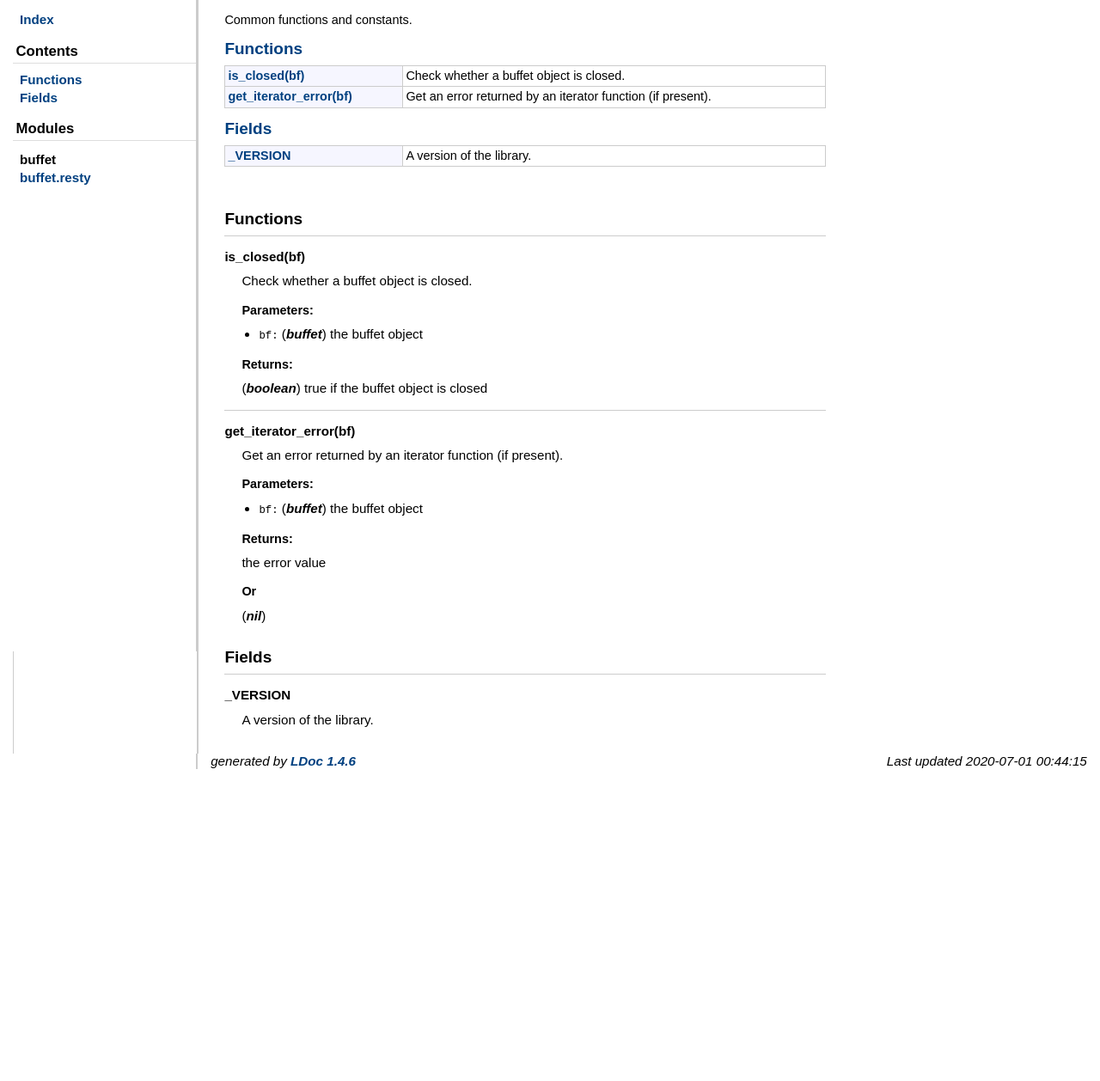
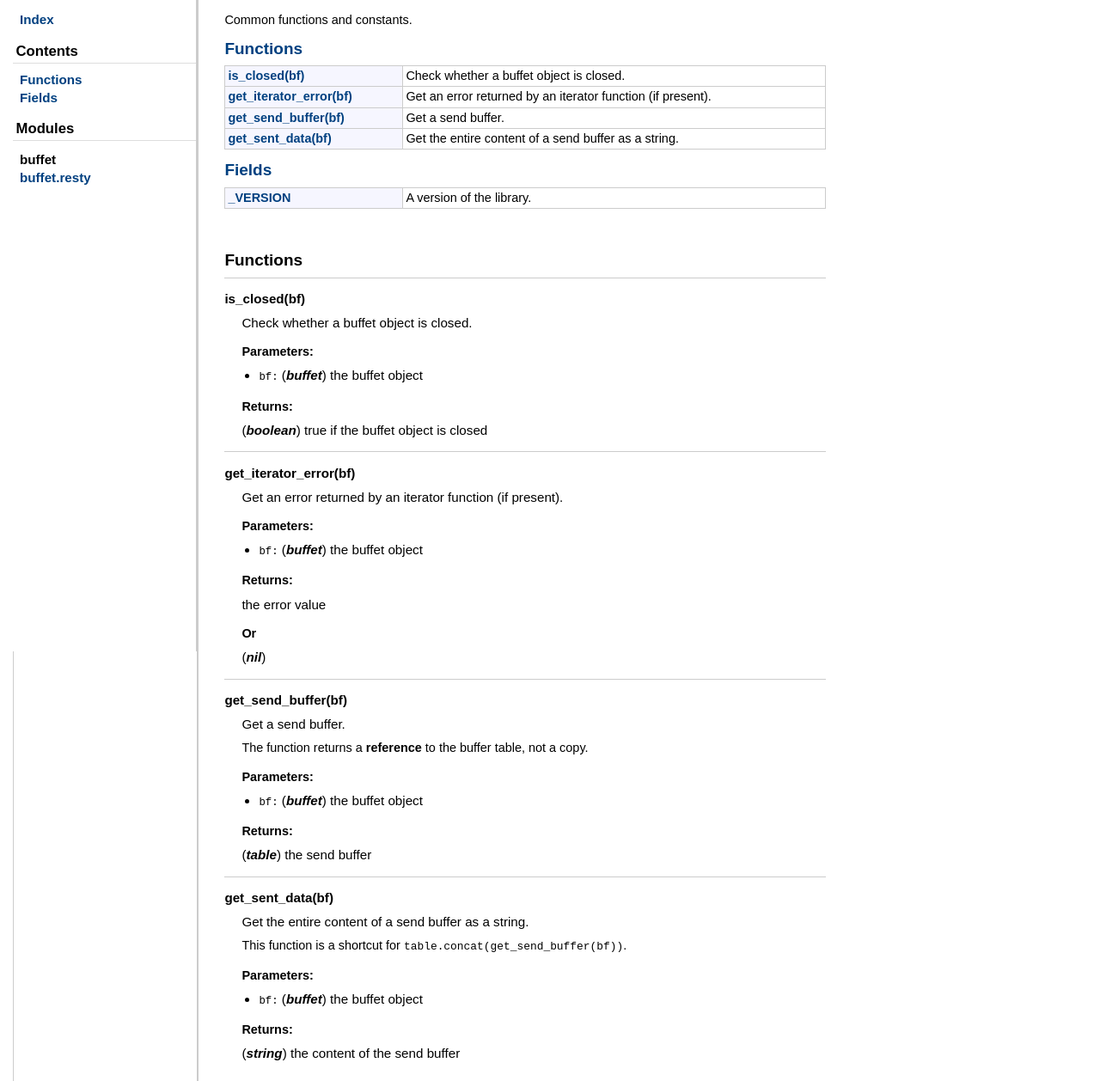
Before and after one commit to un-def/lua-buffet, a plain HTML site: page docs/modules/buffet.html in a window 1280 px wide. Shown: the part 42-1300 px from the top of the page at 86% size. Before the commit the page ends 937 px from the top, so only its background shows below. Drawn offline with Linux system fonts and the light colour scheme.

Commit message:
Implement send method

```diff
--- a/docs/modules/buffet.html
+++ b/docs/modules/buffet.html
@@ -63,6 +63,14 @@
 	<tr>
 	<td class="name" nowrap><a href="#get_iterator_error">get_iterator_error(bf)</a></td>
 	<td class="summary">Get an error returned by an iterator function (if present).</td>
+	</tr>
+	<tr>
+	<td class="name" nowrap><a href="#get_send_buffer">get_send_buffer(bf)</a></td>
+	<td class="summary">Get a send buffer.</td>
+	</tr>
+	<tr>
+	<td class="name" nowrap><a href="#get_sent_data">get_sent_data(bf)</a></td>
+	<td class="summary">Get the entire content of a send buffer as a string.</td>
 	</tr>
 </table>
 <h2><a href="#Fields">Fields</a></h2>
@@ -141,6 +149,64 @@
 
 
 </dd>
+    <dt>
+    <a name = "get_send_buffer"></a>
+    <strong>get_send_buffer(bf)</strong>
+    </dt>
+    <dd>
+    Get a send buffer. </p>
+
+<p> The function returns a <strong>reference</strong> to the buffer table, not a copy.
+
+
+    <h3>Parameters:</h3>
+    <ul>
+        <li><span class="parameter">bf</span>
+            <span class="types"><span class="type">buffet</span></span>
+         the buffet object
+        </li>
+    </ul>
+
+    <h3>Returns:</h3>
+    <ol>
+
+           <span class="types"><span class="type">table</span></span>
+        the send buffer
+    </ol>
+
+
+
+
+</dd>
+    <dt>
+    <a name = "get_sent_data"></a>
+    <strong>get_sent_data(bf)</strong>
+    </dt>
+    <dd>
+    Get the entire content of a send buffer as a string. </p>
+
+<p> This function is a shortcut for <code>table.concat(get_send_buffer(bf))</code>.
+
+
+    <h3>Parameters:</h3>
+    <ul>
+        <li><span class="parameter">bf</span>
+            <span class="types"><span class="type">buffet</span></span>
+         the buffet object
+        </li>
+    </ul>
+
+    <h3>Returns:</h3>
+    <ol>
+
+           <span class="types"><span class="type">string</span></span>
+        the content of the send buffer
+    </ol>
+
+
+
+
+</dd>
 </dl>
     <h2 class="section-header "><a name="Fields"></a>Fields</h2>
 
@@ -166,7 +232,7 @@
 </div> <!-- id="main" -->
 <div id="about">
 <i>generated by <a href="http://github.com/stevedonovan/LDoc">LDoc 1.4.6</a></i>
-<i style="float:right;">Last updated 2020-07-01 00:44:15 </i>
+<i style="float:right;">Last updated 2020-07-02 13:40:30 </i>
 </div> <!-- id="about" -->
 </div> <!-- id="container" -->
 </body>
```
Also changed, not shown: docs/index.html (+1 -1 lines), docs/modules/buffet.resty.html (+56 -1 lines), 5 other files.
